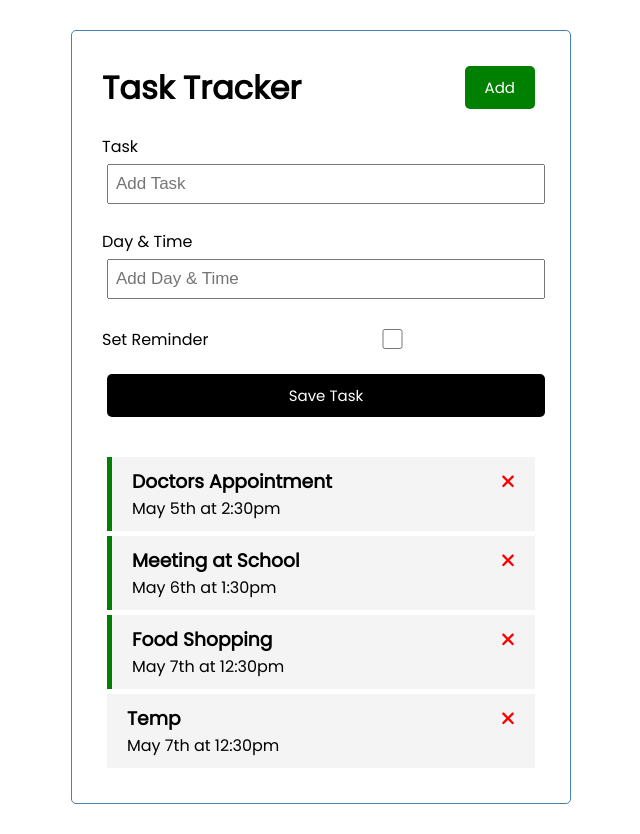
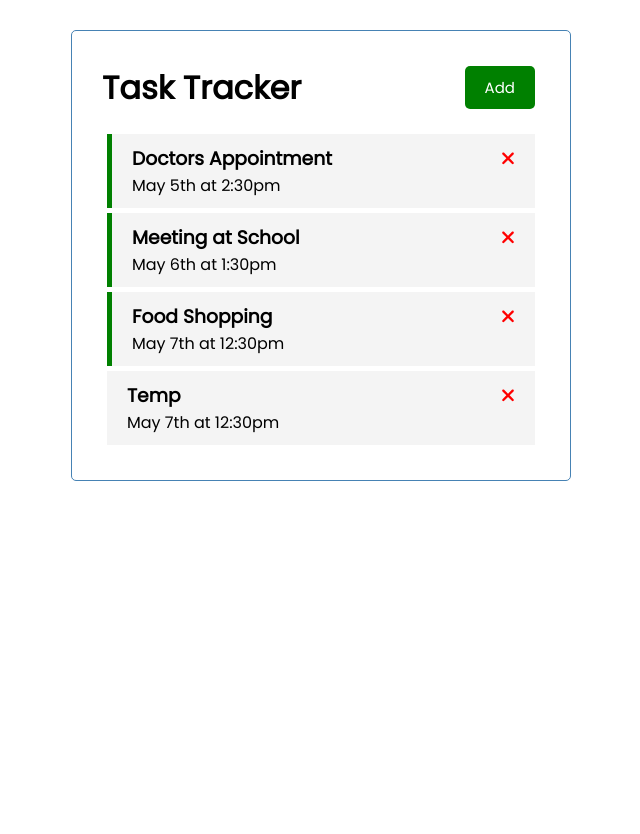
Before and after one commit to afsharm/crash2, an Angular app: page / in a window 1280 px wide. Shown: the whole page, without its empty margins (319-959 px from the left). After the commit the page ends 800 px from the top, so only its background shows below. Built offline with nearby package versions, Linux system fonts and the light colour scheme; data requests are answered from the project's data file.

Commit message:
close form when the the add is completed

```diff
--- a/src/app/components/add-task/add-task.component.html
+++ b/src/app/components/add-task/add-task.component.html
@@ -1,4 +1,4 @@
-<form class="add-form" (ngSubmit)="onSubmit()">
+<form *ngIf="showAddTask" class="add-form" (ngSubmit)="onSubmit()">
     <div class="form-control">
         <label for="text">Task</label>
         <input type="text" name="text" id="text" placeholder="Add Task" [(ngModel)]="text">
--- a/src/app/components/add-task/add-task.component.ts
+++ b/src/app/components/add-task/add-task.component.ts
@@ -1,11 +1,14 @@
-import { Component, Input, Output, EventEmitter } from '@angular/core';
+import { Component, Output, EventEmitter } from '@angular/core';
 import { FormsModule } from '@angular/forms';
 import { Task } from '../../Task';
+import { UiService } from '../../services/ui.service';
+import { Subscription } from 'rxjs';
+import { CommonModule } from '@angular/common';
 
 @Component({
   selector: 'app-add-task',
   standalone: true,
-  imports: [FormsModule],
+  imports: [FormsModule, CommonModule],
   templateUrl: './add-task.component.html',
   styleUrl: './add-task.component.css'
 })
@@ -14,6 +17,12 @@
   text: string = '';
   day: string = '';
   reminder: boolean = false;
+  showAddTask: boolean = false;
+  subscription: Subscription | undefined;
+
+  constructor(private uiService: UiService) {
+    this.subscription = this.uiService.onToggle().subscribe((value) => (this.showAddTask = value));
+  }
 
   onSubmit() {
     if (!this.text) {
```
